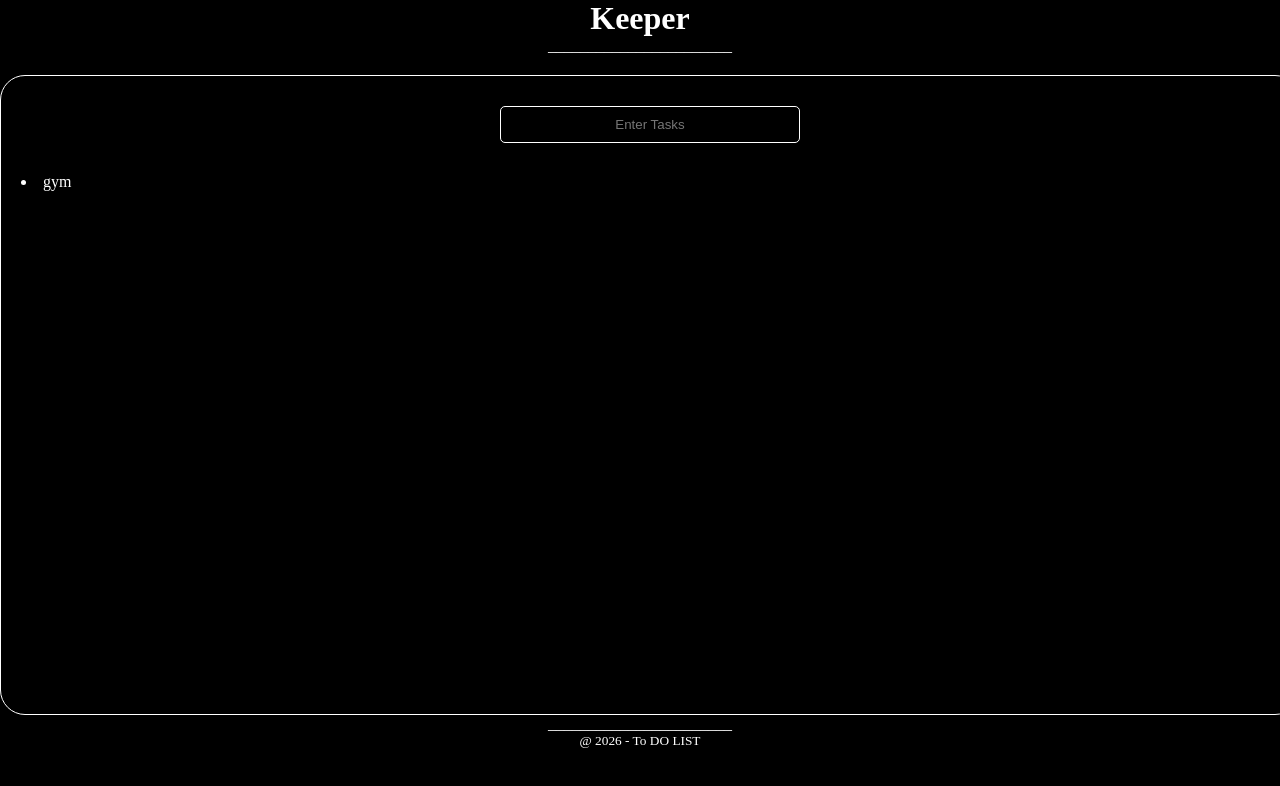
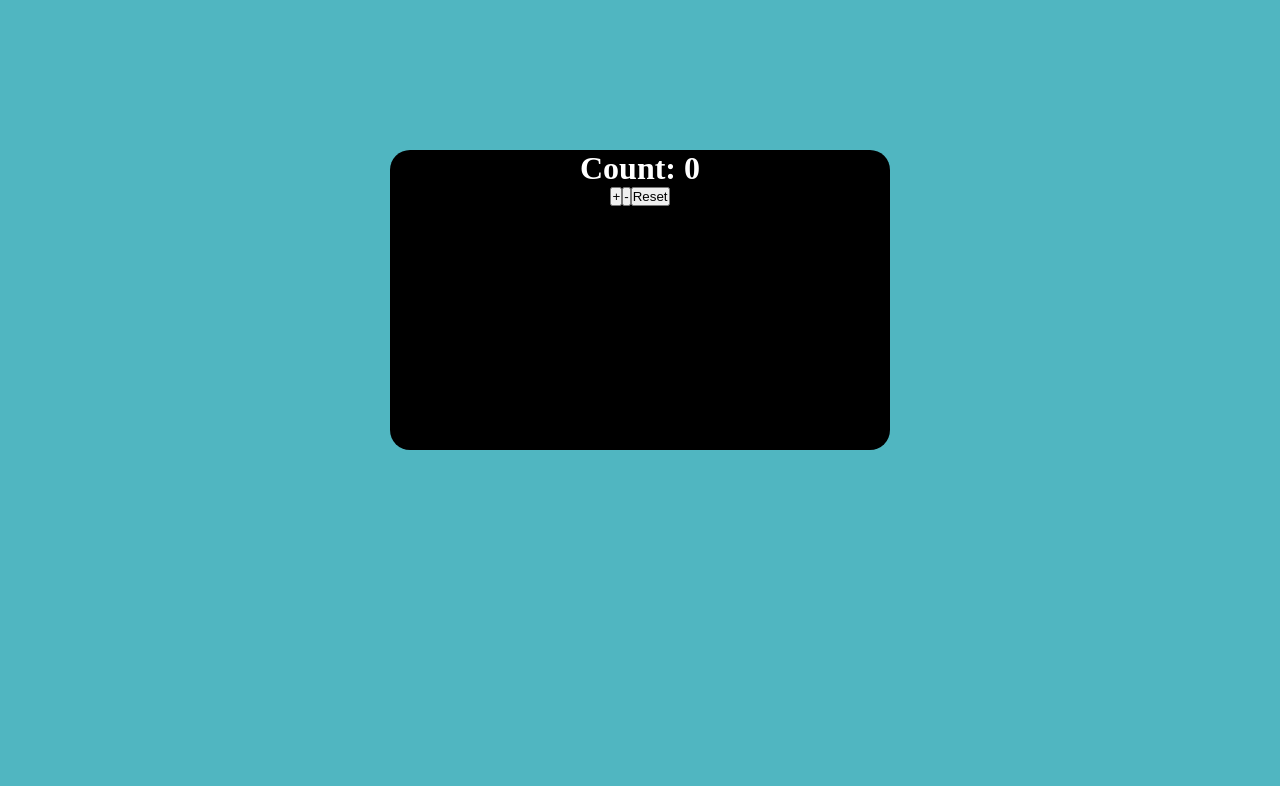
Before and after one commit to refreshedmayank/React-Projects, a React (Vite) app: page / in a window 1280 px wide. Shown: the top 786 px of the page. Built offline with nearby package versions, Linux system fonts and the light colour scheme.

Commit message:
added second project

```diff
--- a/src/App.jsx
+++ b/src/App.jsx
@@ -3,13 +3,14 @@ import Todolist from './Projects/To-do-list/todolist'
 import Header from './Projects/To-do-list/header.jsx'
 import Footer from './Projects/To-do-list/footer.jsx'
 import Card from './Projects/To-do-list/card.jsx'
+import Counter from './Projects/To-do-list/Counter/App.jsx'
+
 
 const App = () => {
   return (
     <div>
-      <Header />
-       <Todolist />
-       <Footer />
+      <Counter />
+      {/* <Card /> */}
          </div>
   )
 }
--- /dev/null
+++ b/src/Projects/To-do-list/Counter/App.jsx
@@ -0,0 +1,28 @@
+import { useState } from "react";
+function Counter() {
+  const [count, setcount] = useState(0);
+  function Increase() {
+    setcount(count + 1);
+  }
+  function Minus() {
+    setcount(count - 1);
+  }
+  function Reset() {
+    setcount(0);
+  }
+  return (
+    <div className="Counter-Container">
+      <h1 className="Count">Count: {count}</h1>
+      <button className="IncreaseButton" onClick={Increase}>
+        +
+      </button>
+      <button className="Minus" onClick={Minus}>
+        -
+      </button>
+      <button className="Rest" onClick={Reset}>
+        Reset
+      </button>
+    </div>
+  );
+}
+export default Counter;
--- a/src/Projects/To-do-list/todolist.jsx
+++ b/src/Projects/To-do-list/todolist.jsx
@@ -1,9 +1,13 @@
 import Card from "./card";
+import Footer from "./footer.jsx";
+import Header from "./header.jsx";
 
 function Todolist(){
   return (
     <div>
-      <Card />
+  <Header />
+  < Card />
+  <Footer />
     </div>
   )
 }
--- a/src/index.css
+++ b/src/index.css
@@ -61,3 +61,27 @@ body {
   max-height: calc(80vh - 110px);
 
 }
+/* counter css */
+body {
+  background-color: rgb(80, 182, 193)
+}
+
+.Count {
+  text-align: center;
+}
+
+.IncreaseButton {
+  text-align: center;
+
+}
+
+.Counter-Container {
+  text-align: center;
+  background-color: black;
+  color: white;
+  width: 500px;
+  height: 300px;
+  border-radius: 20px;
+  margin: auto;
+  margin-top: 150px;
+}
```
